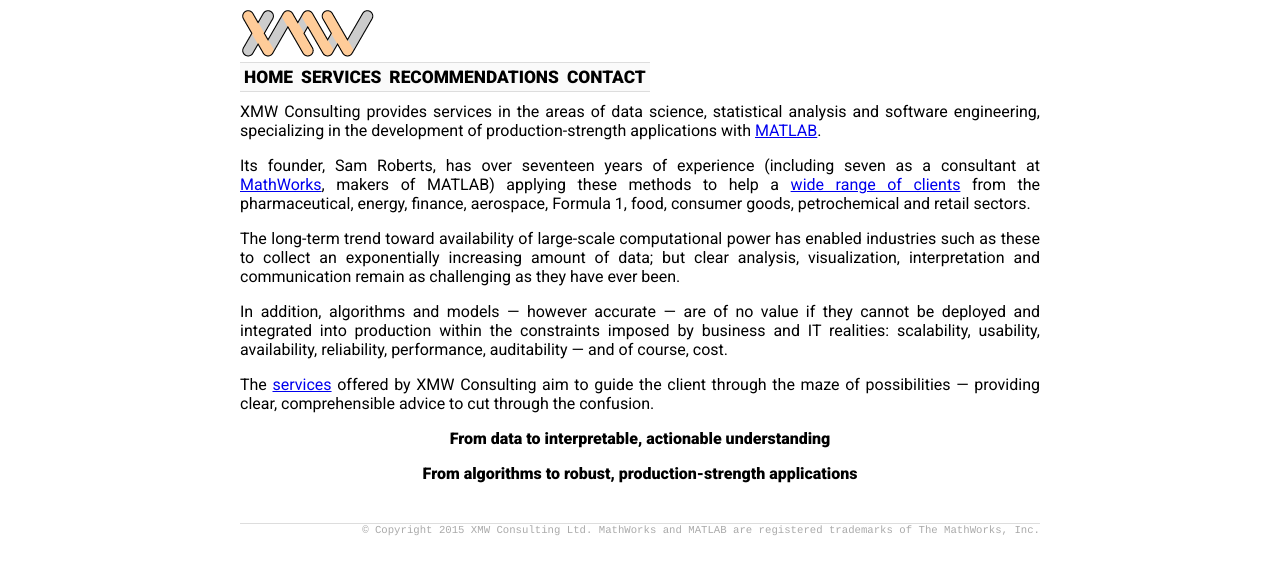
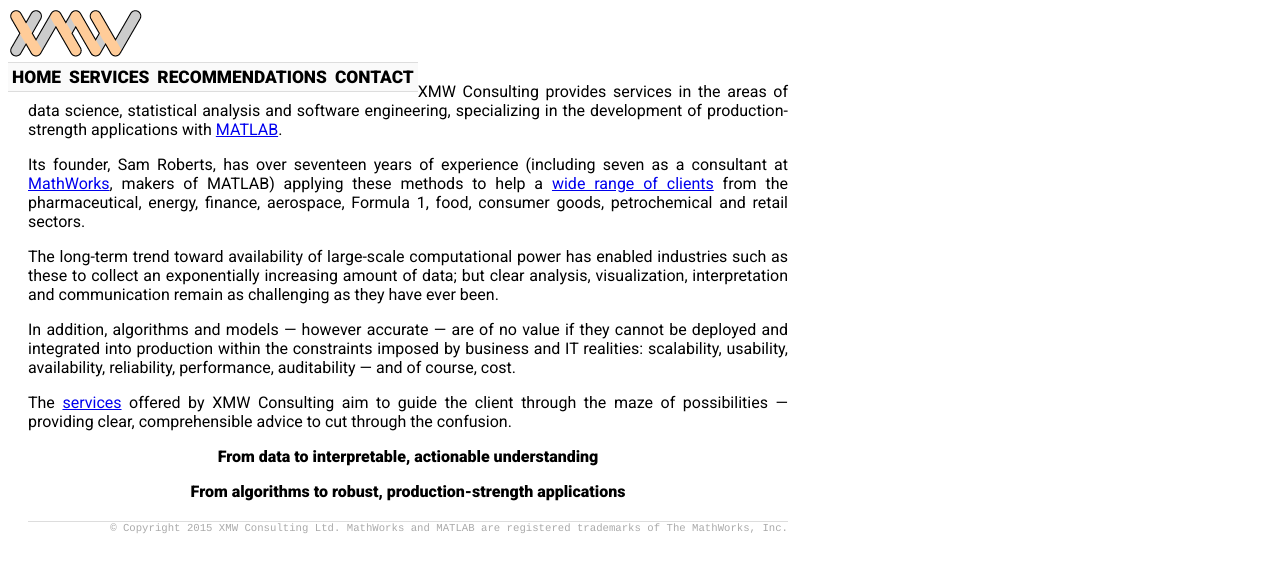
Before and after one commit to xmwconsulting/xmwconsulting.github.io, a Jekyll site: the page built from index.html, in a window 1280 px wide. Shown: the top 575 px of the page. Built offline with Jekyll 4.4.1, drawn with Linux system fonts in a browser that asks for light colours.

Commit message:
Better max width

```diff
--- a/css/main.css
+++ b/css/main.css
@@ -6,28 +6,26 @@ html {
 
 body {
     max-width: 800px;
-    margin-left: auto;
-    margin-right: auto;
 }
 
 header {
-    margin-bottom: 40px;
 }
 
 main {
-    /*max-width: 760px;*/
-    font-size:12pt;
-    text-align:justify;
+    font-size:  12pt;
+    text-align: justify;
+
+    margin:     20px;
 }
 
 footer {
-    /*max-width: 760px;*/
-    margin-top: 40px;
+    font-family: Courier;
+    font-size:   8pt;
+    text-align:  right;
+    color:       #AAAAAA;
+
+    margin:     20px;
     border-top: thin solid #DDDDDD;
-    font-family: Courier;
-    font-size: 8pt;
-    text-align: right;
-    color: #AAAAAA;
 }
 
 nav ul {
```
